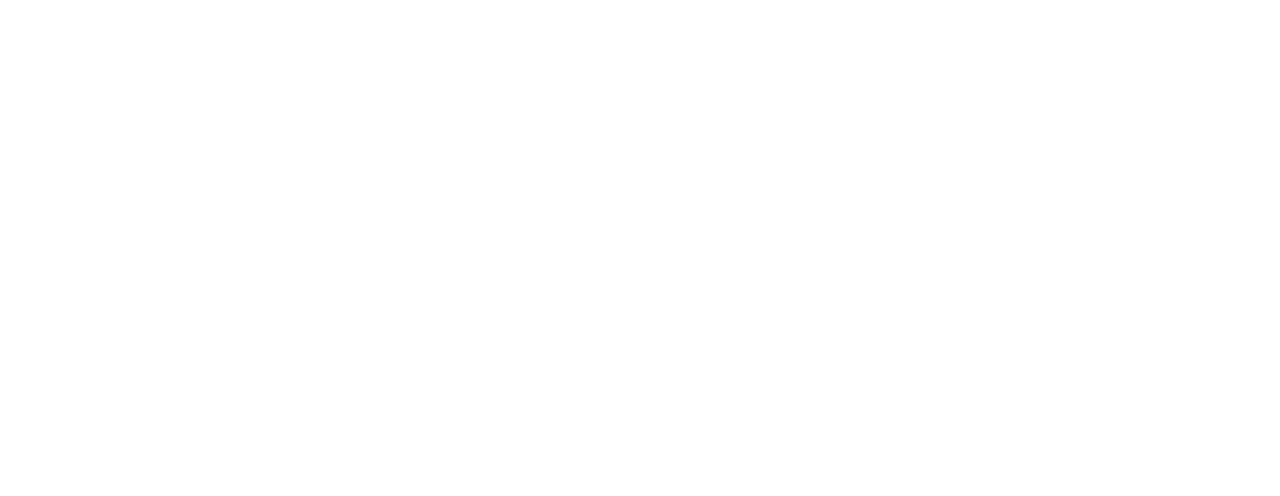
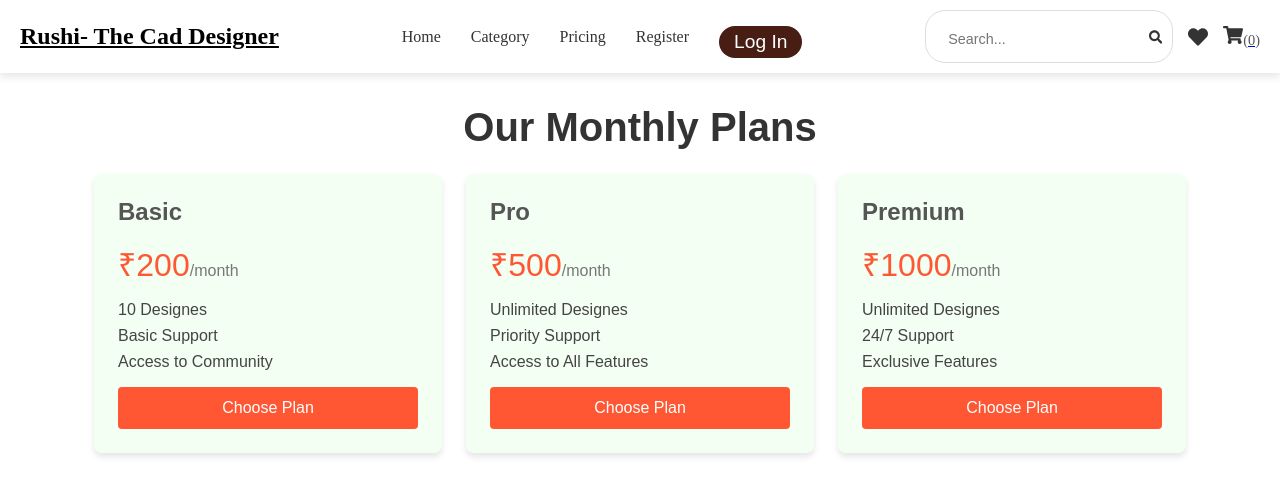
Before and after one commit to DineshPawar7/architectureMart, a React (Create React App) app in the folder frontend/: page /pricing in a window 1280 px wide. Before the commit this address had no page. Shown: the top 496 px of the page. Built offline with nearby package versions, Linux system fonts and the light colour scheme.

Commit message:
Improve layout structure by ensuring a single header across all pages, fixed duplicate header rendering, and optimized routing logic

```diff
--- a/frontend/src/App.js
+++ b/frontend/src/App.js
@@ -7,6 +7,7 @@
 import RefrshHandler from './RefrshHandler';
 import Header from './components/Layout/Header';
 import HomePage from './pages/HomePage';
+import Pricing from './pages/Pricing';
 
 function App() {
   const [isAuthenticated, setIsAuthenticated] = useState(false);
@@ -17,16 +18,19 @@
 
   return (
     <div className="App">
+      {/* Display Header on every page */}
+      <Header />
+
       <RefrshHandler setIsAuthenticated={setIsAuthenticated} />
 
       <Routes>
-      <Route path='/' element={<HomePage />} />
+        <Route path='/' element={<HomePage />} />
         <Route path='/login' element={<Login />} />
         <Route path='/signup' element={<Signup />} />
-        <Route path='/header' element={<Header />} />
+        <Route path='/pricing' element={<Pricing />} />
+        {/* Private route rendering */}
         <Route path='/home' element={<PrivateRoute element={<Home />} />} />
       </Routes>
-
     </div>
   );
 }
--- a/frontend/src/components/Layout/Header.js
+++ b/frontend/src/components/Layout/Header.js
@@ -21,9 +21,9 @@
         <nav className="nav-menu">
           <ul>
             <li>
-              <NavLink to="/homepage" exact>
+              <Link to="/">
                 Home
-              </NavLink>
+              </Link>
             </li>
             <li>
               <NavLink to="/category">
--- a/frontend/src/components/style/Header.css
+++ b/frontend/src/components/style/Header.css
@@ -80,11 +80,14 @@
   }
 
   .login-button {
-    background-color: rgb(233, 247, 201);
+    background-color: #481E14;
     border-radius: 20px;
     padding: 5px 15px;
     border: none;
     cursor: pointer;
+  }
+  .login-button:hover {
+    background-color: #f1da66;
   }
 
   /* Adjust padding to align everything in one line */
--- a/frontend/src/index.css
+++ b/frontend/src/index.css
@@ -106,3 +106,90 @@
       font-size: 1rem;
   }
 }
+
+
+
+
+
+
+
+
+
+/* Pricing */
+
+.pricing-section {
+  text-align: center;
+  padding: 2rem;
+  background-color: #ffffff;
+}
+
+.pricing-heading {
+  font-size: 2.5rem;
+  margin-bottom: 1.5rem;
+  color: #333;
+}
+
+.pricing-container {
+  display: flex;
+  flex-wrap: wrap;
+  justify-content: center;
+  gap: 1.5rem;
+}
+
+.pricing-card {
+  background: rgb(243, 255, 243);
+  border-radius: 8px;
+  box-shadow: 0 4px 6px rgba(0, 0, 0, 0.1);
+  padding: 1.5rem;
+  width: 300px;
+  text-align: left;
+  transition: transform 0.3s ease;
+}
+
+.pricing-card:hover {
+  transform: translateY(-10px);
+}
+
+.pricing-plan-title {
+  font-size: 1.5rem;
+  margin-bottom: 0.5rem;
+  color: #555;
+}
+
+.pricing-price {
+  font-size: 2rem;
+  color: #ff5733;
+  margin: 1rem 0;
+}
+
+.pricing-price span {
+  font-size: 1rem;
+  color: #777;
+}
+
+.pricing-features {
+  list-style: none;
+  padding: 0;
+  margin: 1rem 0;
+}
+
+.pricing-features li {
+  margin-bottom: 0.5rem;
+  color: #444;
+}
+
+.pricing-btn {
+  display: block;
+  width: 100%;
+  padding: 0.75rem;
+  font-size: 1rem;
+  background-color: #ff5733;
+  color: white;
+  border: none;
+  border-radius: 4px;
+  cursor: pointer;
+}
+
+.pricing-btn:hover {
+  background-color: #e04e2e;
+}
--- a/frontend/src/pages/HomePage.js
+++ b/frontend/src/pages/HomePage.js
@@ -1,5 +1,4 @@
 import React from "react";
-import Layout from "./../components/Layout/Layout";
 import Aboutphoto from '../assets/about-banner.png';
 import '../components/style/HomePage.css';
 import Homephoto from '../assets/home-photo.png';
@@ -23,7 +22,7 @@
 
 
   return (
-    <Layout title={"Homepage"}>
+
       <div id="homepage">
     <div className="homepage-container">
       <div className="left-section">
@@ -130,7 +129,6 @@
 
 
     </div>
-    </Layout >
 
   );
 };
--- a/frontend/src/pages/Login.js
+++ b/frontend/src/pages/Login.js
@@ -57,6 +57,7 @@
     }
 
     return (
+        <>
         <div className='container'>
             <h1>Login</h1>
             <form onSubmit={handleLogin}>
@@ -89,6 +90,8 @@
 
         </div>
 
+        </>
+
     )
 }
 export default Login
--- /dev/null
+++ b/frontend/src/pages/Pricing.js
@@ -0,0 +1,50 @@
+import React from "react";
+import "../index.css";
+
+const Pricing = () => {
+    const redirectToPlan = () => {
+        window.location.href = "https://razorpay.me/@darkhub"; // Replace with your URL
+      };
+  return (
+    <section className="pricing-section">
+      <h1 className="pricing-heading">Our Monthly Plans</h1>
+      <div className="pricing-container">
+        {/* Basic Plan */}
+        <div className="pricing-card">
+          <h2 className="pricing-plan-title">Basic</h2>
+          <p className="pricing-price">₹200<span>/month</span></p>
+          <ul className="pricing-features">
+            <li>10 Designes</li>
+            <li>Basic Support</li>
+            <li>Access to Community</li>
+          </ul>
+          <button className="pricing-btn" onClick={redirectToPlan}>Choose Plan</button>
+        </div>
+        {/* Pro Plan */}
+        <div className="pricing-card">
+          <h2 className="pricing-plan-title">Pro</h2>
+          <p className="pricing-price">₹500<span>/month</span></p>
+          <ul className="pricing-features">
+            <li>Unlimited Designes</li>
+            <li>Priority Support</li>
+            <li>Access to All Features</li>
+          </ul>
+          <button className="pricing-btn">Choose Plan</button>
+        </div>
+        {/* Premium Plan */}
+        <div className="pricing-card">
+          <h2 className="pricing-plan-title">Premium</h2>
+          <p className="pricing-price">₹1000<span>/month</span></p>
+          <ul className="pricing-features">
+            <li>Unlimited Designes</li>
+            <li>24/7 Support</li>
+            <li>Exclusive Features</li>
+          </ul>
+          <button className="pricing-btn">Choose Plan</button>
+        </div>
+      </div>
+    </section>
+  );
+};
+
+export default Pricing;
--- a/frontend/src/pages/Signup.js
+++ b/frontend/src/pages/Signup.js
@@ -3,6 +3,7 @@
 import { ToastContainer } from 'react-toastify';
 import { handleError, handleSuccess } from '../utils';
 import '../components/Layout/Layout';
+
 
 function Signup() {
 
@@ -56,8 +57,9 @@
         }
     }
     return (
+        <>
         <div className='container'>
-            <h1>Signup</h1>
+            <h1>Register</h1>
             <form onSubmit={handleSignup}>
                 <div>
                     <label htmlFor='name'>Name</label>
@@ -97,6 +99,7 @@
             </form>
             <ToastContainer />
         </div>
+        </>
     )
 }
 
```
